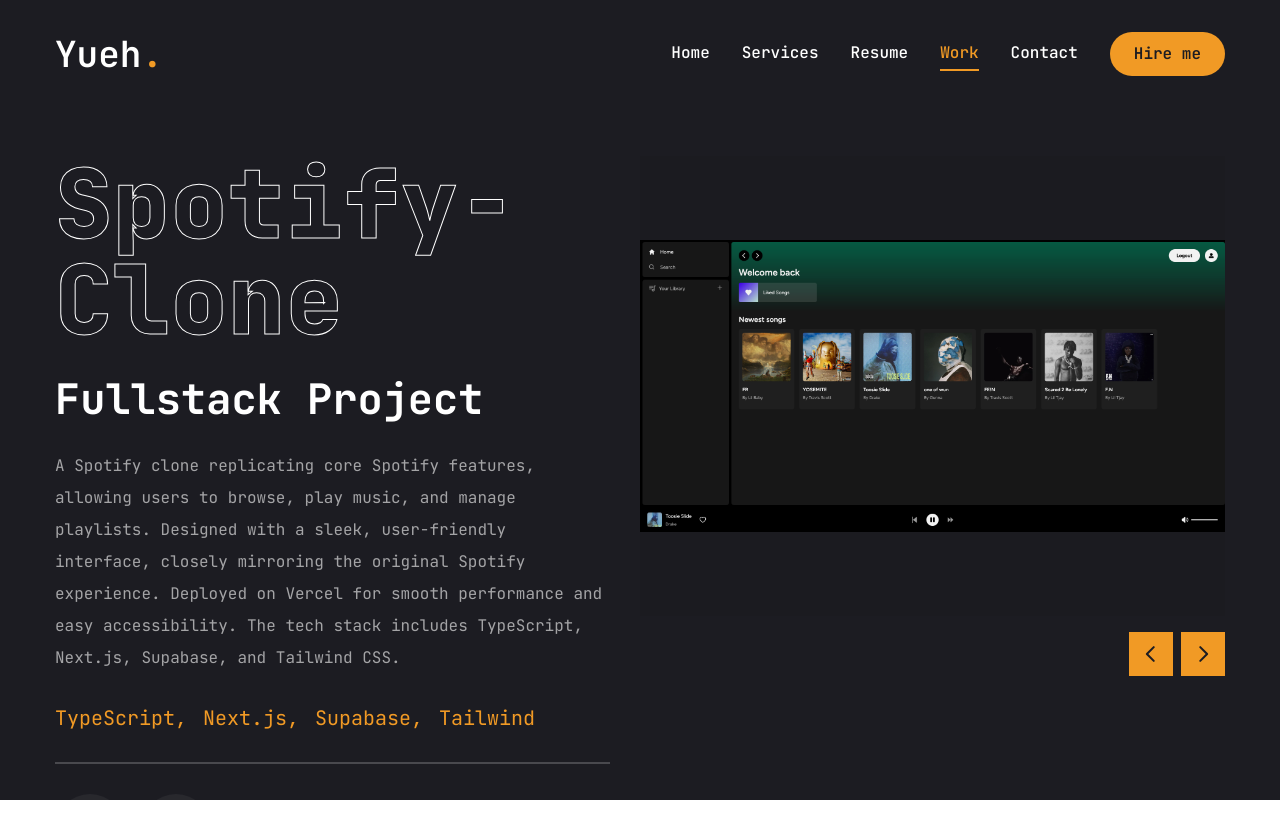
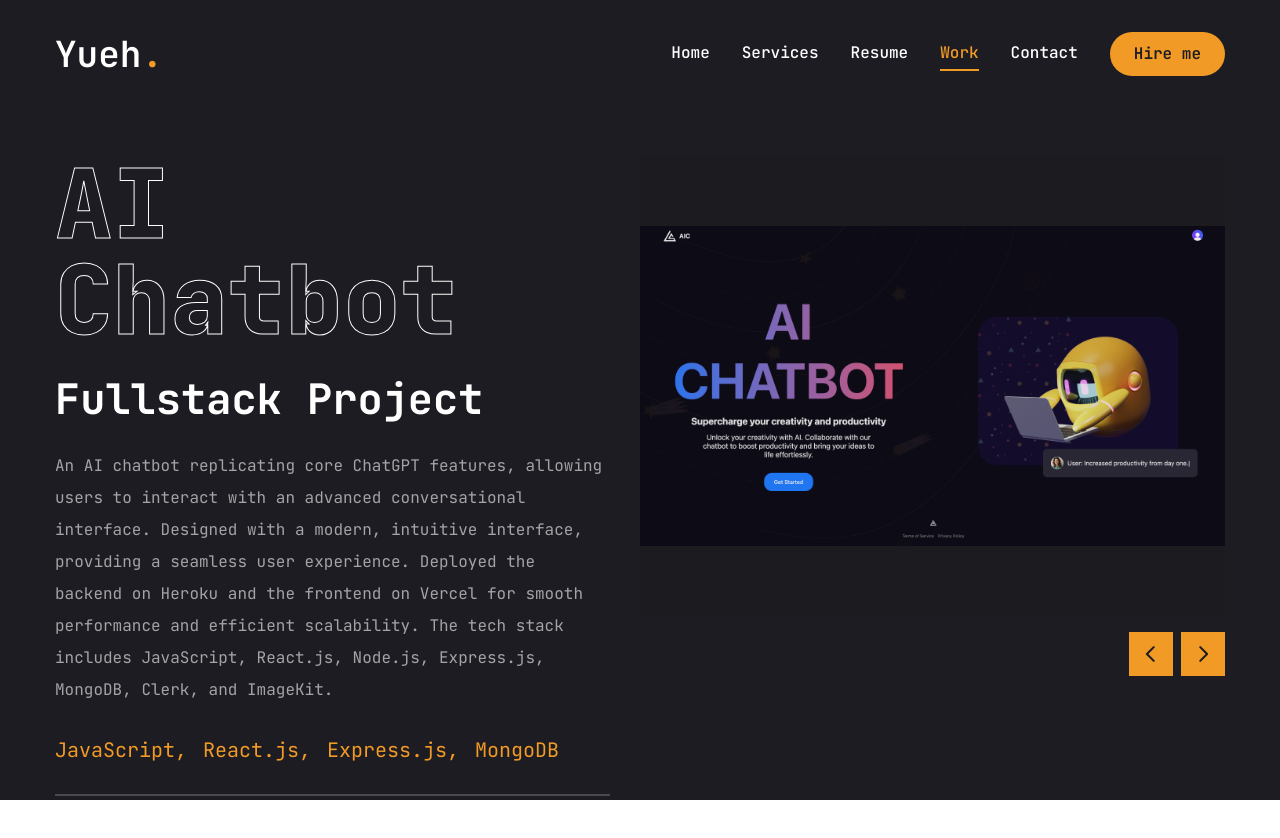
Before and after one commit to yuehcw/kevin-portfolio, a Next.js app: page /work in a window 1280 px wide. Shown: the top 838 px of the page. Built offline with nearby package versions, Linux system fonts and the light colour scheme.

Commit message:
Adding Aichatbot project

```diff
--- a/app/work/page.jsx
+++ b/app/work/page.jsx
@@ -23,6 +23,22 @@ const projects = [
   {
     num: "01",
     category: "fullstack",
+    title: "AI Chatbot",
+    description:
+      "An AI chatbot replicating core ChatGPT features, allowing users to interact with an advanced conversational interface. Designed with a modern, intuitive interface, providing a seamless user experience. Deployed the backend on Heroku and the frontend on Vercel for smooth performance and efficient scalability. The tech stack includes JavaScript, React.js, Node.js, Express.js, MongoDB, Clerk, and ImageKit.",
+    stack: [
+      { name: "JavaScript" },
+      { name: "React.js" },
+      { name: "Express.js" },
+      { name: "MongoDB" },
+    ],
+    image: "/assets/work/project_aichatbot.png",
+    live: "https://aichatbot.yuehcw.com/",
+    github: "https://github.com/yuehcw/ai-chatbot",
+  },
+  {
+    num: "02",
+    category: "fullstack",
     title: "Spotify-Clone",
     description:
       "A Spotify clone replicating core Spotify features, allowing users to browse, play music, and manage playlists. Designed with a sleek, user-friendly interface, closely mirroring the original Spotify experience. Deployed on Vercel for smooth performance and easy accessibility. The tech stack includes TypeScript, Next.js, Supabase, and Tailwind CSS.",
@@ -37,7 +53,7 @@ const projects = [
     github: "https://github.com/yuehcw/spotify-clone",
   },
   {
-    num: "02",
+    num: "03",
     category: "fullstack",
     title: "Baller",
     description:
@@ -52,17 +68,6 @@ const projects = [
     live: "https://baller-yuehcw-f6895eed5e61.herokuapp.com/",
     github: "https://github.com/yuehcw/Baller",
   },
-  // {
-  //   num: "03",
-  //   category: "frontend",
-  //   title: "project 3",
-  //   description:
-  //     "Lorem isadsa isdsa kpkp wefew. Erfe erte dsfgs yry htrh qertr qwrqwre.",
-  //   stack: [{ name: "Next.js" }, { name: "Tailwind.css" }],
-  //   image: "/assets/work/thumb3.png",
-  //   live: "",
-  //   github: "",
-  // },
 ];
 
 const Work = () => {
```
Also changed, not shown: public/assets/work/project_aichatbot.png (added).
